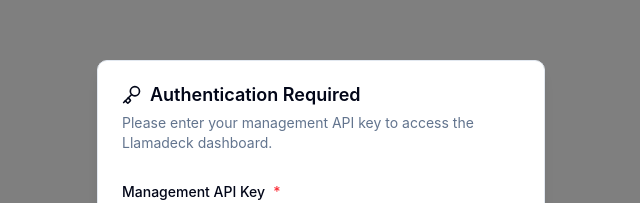
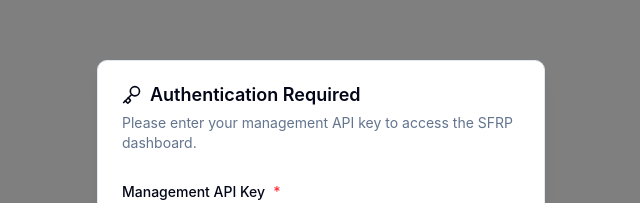
Before and after one commit to MathijsVanEsch/Llamadeck, a React (Vite) app in the folder webui/: page / in a window 1280 px wide. Shown: the part 186-389 px from the top of the page, without its empty margins (319-959 px from the left). Built offline with nearby package versions, Linux system fonts and the light colour scheme; no server answers.

Commit message:
refactor(webui): rename the dashboard strings

```diff
--- a/webui/index.html
+++ b/webui/index.html
@@ -3,7 +3,7 @@
   <head>
     <meta charset="UTF-8" />
     <meta name="viewport" content="width=device-width, initial-scale=1.0" />
-    <title>Llamadeck Dashboard</title>
+    <title>SFRP Dashboard</title>
   </head>
   <body>
     <div id="root"></div>
--- a/webui/src/components/Header.tsx
+++ b/webui/src/components/Header.tsx
@@ -22,7 +22,7 @@ function Header({ onCreateInstance, onShowSystemInfo, onShowSettings }: HeaderPr
       <div className="container mx-auto max-w-4xl px-4 py-4">
         <div className="flex items-center justify-between">
           <h1 className="text-2xl font-bold text-foreground">
-            Llamadeck Dashboard
+            SFRP Dashboard
           </h1>
 
           <div className="flex items-center gap-2">
--- a/webui/src/components/LoginDialog.tsx
+++ b/webui/src/components/LoginDialog.tsx
@@ -97,7 +97,7 @@ const LoginDialog: React.FC<LoginDialogProps> = ({
           <DialogDescription>
             {oidcEnabled
               ? 'Sign in with your identity provider, or use a management API key.'
-              : 'Please enter your management API key to access the Llamadeck dashboard.'}
+              : 'Please enter your management API key to access the SFRP dashboard.'}
           </DialogDescription>
         </DialogHeader>
 
--- a/webui/src/components/SystemInfoDialog.tsx
+++ b/webui/src/components/SystemInfoDialog.tsx
@@ -216,9 +216,9 @@ const SystemInfoDialog: React.FC<SystemInfoDialogProps> = ({
 
         <div className="flex-1 overflow-y-auto">
           <div className="space-y-6">
-            {/* Llamadeck Version Section - Always shown */}
+            {/* SFRP Version Section - Always shown */}
             <div className="space-y-3">
-              <h3 className="font-semibold">Llamadeck Version</h3>
+              <h3 className="font-semibold">SFRP Version</h3>
               <div className="bg-gray-900 rounded-lg p-4">
                 <pre className="text-sm text-gray-300 whitespace-pre-wrap font-mono">
                   {getAppVersion()}
```
